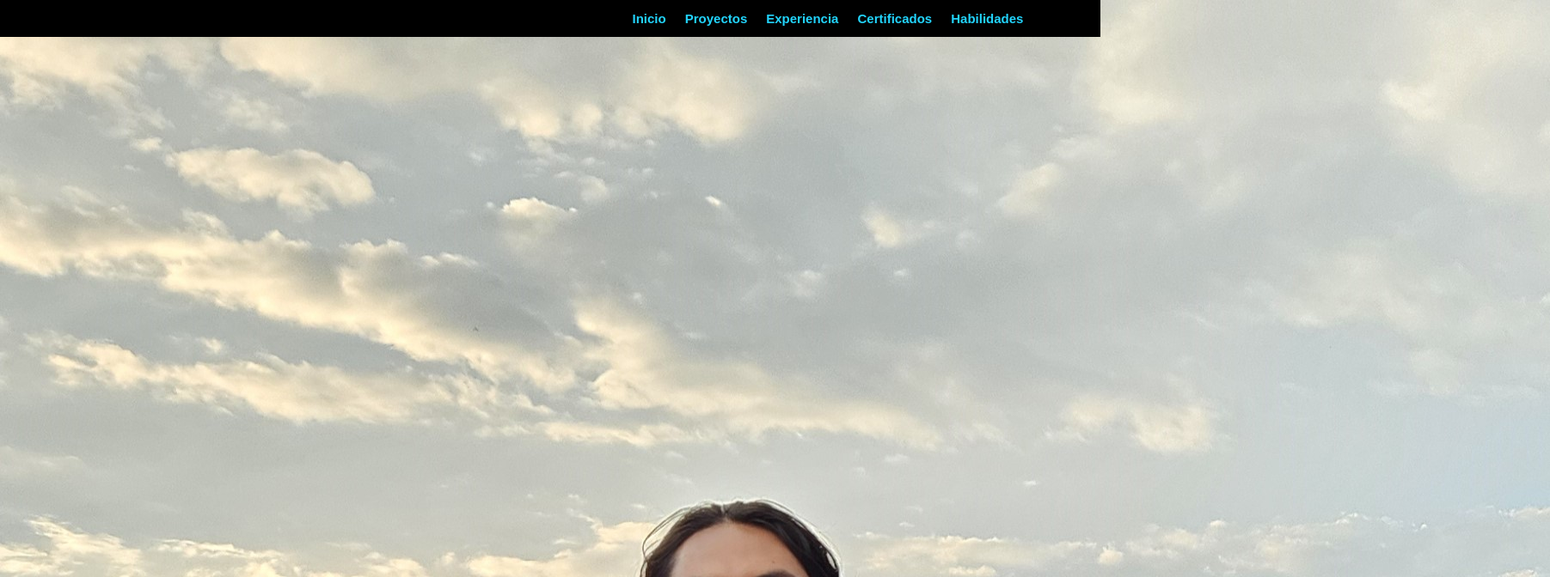
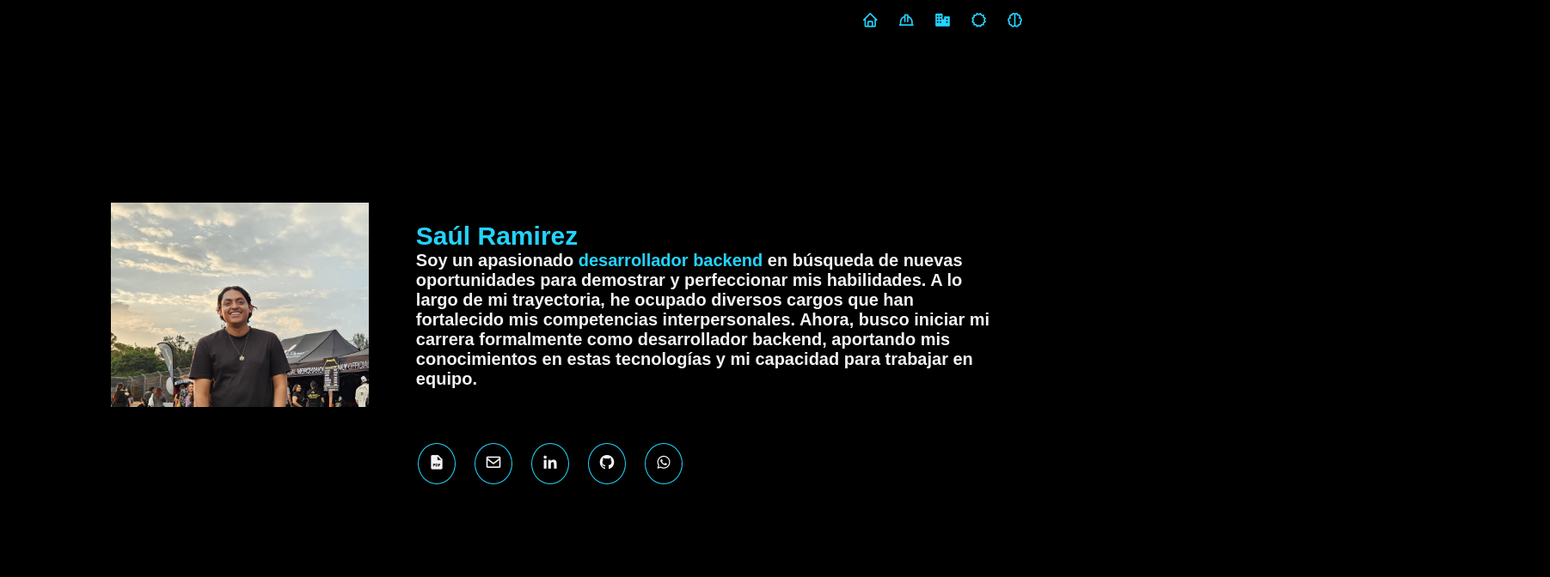
Before and after one commit to SayulRamirez/portafolio, a plain HTML site: page index.html in a window 1280 px wide. Shown: the top 672 px of the page at 86% size, 1803 px wide, since content can reach past the window. Drawn offline with nearby package versions, Linux system fonts and the light colour scheme; a web font is replaced by a local one.

Commit message:
style: agregando la seccion principal y el css correspondiente

```diff
--- a/index.html
+++ b/index.html
@@ -5,22 +5,35 @@
     <meta name="viewport" content="width=device-width, initial-scale=1.0">
     <title>Saúl Ramírez</title>
     <link rel="stylesheet" href="style.css">
+    <link href='https://unpkg.com/boxicons@2.1.4/css/boxicons.min.css' rel='stylesheet'>
+    <script>
+        function copyEmail() {
+            var email = "tuemail@example.com";
+            navigator.clipboard.writeText(email).then(function() {
+                alert("Correo electrónico copiado: " + email);
+            }, function(err) {
+                console.error("No se pudo copiar el texto: ", err);
+            });
+        }
+    </script>
 </head>
 <body>
     <header>
         <nav>
-            <a href="#home">Inicio</a>
-            <a href="#projects">Proyectos</a>
-            <a href="#experience">Experiencia</a>
-            <a href="#certificates">Certificados</a>
-            <a href="#skills">Habilidades</a>
+            <a href="#home" title="Inicio"><i class='bx bx-home'></i></a>
+            <a href="#projects" title="Proyectos"><i class='bx bx-hard-hat'></i></a>
+            <a href="#experience" title="Experiencia"><i class='bx bxs-business'></i></a>
+            <a href="#certificates" title="Certificados"><i class='bx bx-certification' ></i></a>
+            <a href="#skills" title="Habilidades"><i class='bx bx-brain'></i></a>
         </nav>
     </header>
     <main>
         <section class="home" id="home">
+            <div>
                 <div class="home-img">
                     <img src="images/20240920_180524.jpg" alt="Imagen de Saúl Ramírez">
                 </div>
+                <div class="home-about">
                     <h1><span>Saúl Ramirez</span></h1>
                     <p>Soy un apasionado <span>desarrollador backend</span> en búsqueda de
                         nuevas  oportunidades para demostrar y perfeccionar mis
@@ -29,6 +42,18 @@
                         Ahora, busco iniciar mi carrera formalmente como desarrollador
                         backend, aportando mis conocimientos en estas tecnologías y
                         mi capacidad para trabajar en equipo.</p>
+                </div>
+            </div>
+            <div class="links">
+                <a href="https://drive.google.com/file/d/1OmuUSnj3Bia8vtw8J6w3uRCwpYUWX3wq/view?usp=drive_link"
+                    target="_blank" title="Obten mi CV"><i class='bx bxs-file-pdf' ></i></a>
+                <button onclick="copyEmail()" title="Copiar mi email"><i class='bx bx-envelope'></i></button>
+                <a href="https://www.linkedin.com/in/sayul-ramirez/"
+                    target="_blank" title="Visita mi LinkedIn"><i class='bx bxl-linkedin' ></i></a>
+                <a href="https://github.com/SayulRamirez" target="_blank" title="Visita mi GitHub"><i class='bx bxl-github'></i></a>
+                <a href="https://wa.me/524771559570?text=Hola%20Saúl,%20me%20gustaría%20tener%20una%20entrevista%20."
+                    target="_blank" title="Haz clic para contactarme en WhatsApp"><i class='bx bxl-whatsapp'></i></a>
+            </div>
         </section>
     </main>
 </body>
--- a/style.css
+++ b/style.css
@@ -16,6 +16,7 @@
   --font-syne: "Syne", sans-serif;
 
   --font-size-20: clamp(1.5rem, 1vw, 2rem);
+  --font-size-30: clamp(2rem, 1.5vw, 3rem);
 }
 
 html {
@@ -25,6 +26,11 @@ html {
 
 body {
   width: 100%;
+  background-color: var(--color-principal);
+}
+
+span {
+  color: var(--color-seccundario);
 }
 
 header {
@@ -44,7 +50,7 @@ header nav {
 header nav a {
   font-family: var(--font-museo-moderno);
   font-weight: 600;
-  font-size: var(--font-size-20);
+  font-size: 2rem;
   font-optical-sizing: auto;
   color: var(--color-seccundario);
 }
@@ -53,3 +59,91 @@ header nav a:hover {
   border-bottom: .2rem solid var(--color-seccundario);
   color: var(--color-blanco);
 }
+
+.home {
+  padding: 0 7%;
+  display: flex;
+  flex-direction: column;
+  justify-content: center;
+  height: 100vh;
+  gap: 5%;
+}
+
+.home > div:first-child {
+  display: flex;
+  justify-content: center;
+  align-items: center;
+  gap: 5%;
+  flex-wrap: wrap;
+}
+
+.home-img {
+  width: clamp(25rem, 30%, 30rem);
+}
+
+.home-img img {
+  width: 100%;
+}
+
+.home-about {
+  font-family: var(--font-museo-moderno);
+  font-weight: 600;
+  font-size: var(--font-size-20);
+  font-optical-sizing: auto;
+  color: var(--color-blanco);
+}
+
+.home-about {
+  font-size: var(--font-size-30);
+  font-weight: 700;
+}
+
+.home-about p {
+  max-width: 60ch;
+}
+
+.links {
+  display: flex;
+  justify-content: center;
+  column-gap: 2%;
+  row-gap: 1rem;
+  flex-wrap: wrap;
+}
+
+.links a, button {
+  border-radius: 50%;
+  padding: 1%;
+  font-size: 2rem;
+  color: var(--color-blanco);
+  background-color: var(--color-principal);
+  border: .1rem solid var(--color-seccundario);
+  cursor: pointer;
+}
+
+.links button:focus {
+  outline: none;
+}
+
+@media (max-width: 400px) {
+  .home {
+    padding-top: 31%;
+  }
+}
+
+.boton {
+  font-family: var(--font-syne);
+  font-weight: 600;
+  font-size: var(--font-size-20);
+  font-optical-sizing: auto;
+  color: var(--color-blanco);
+  padding: 0.5% 1%;
+  border: 1px solid var(--color-seccundario);
+  border-radius: 3.2rem;
+  background-color: var(--color-principal);
+}
+
+.boton:hover, .links a:hover, .links button:hover {
+  transform: scale(1.1);
+  box-shadow: 0 0 .5rem var(--color-seccundario);
+  transition: .3s;
+}
```
Lines whose indentation alone changed are shown as unchanged.
